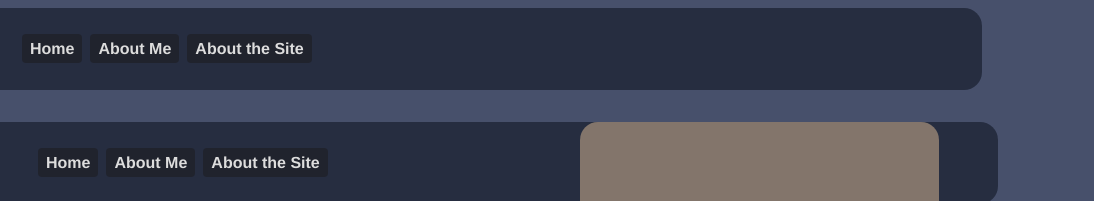
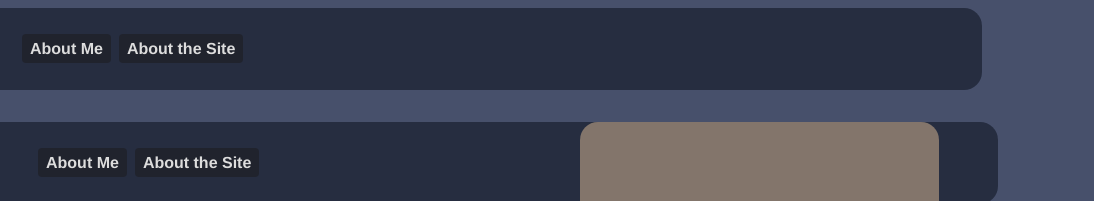
Before and after one commit to brent2333/htmx, a website: page public/index.html in a window 1280 px wide. Shown: the top 201 px of the page, 186-1280 px from the left. Drawn offline with Linux system fonts and the light colour scheme; no server answers.

Commit message:
minor tweaks

```diff
--- a/public/index.html
+++ b/public/index.html
@@ -11,7 +11,6 @@
     <header>
       <div class="round"><a class="logo" href="/"><img src="/assets/img/logo.jpg"  alt="logo BL"/></a></div>
       <div><ul>
-        <li><a hx-get="/home" hx-target="#container" hx-swap="innerHTML" hx-push-url="true" aria-selected="true">Home</a></li>
         <li><a hx-get="/about-me" hx-target="#container" hx-swap="innerHTML" hx-push-url="true">About Me</a></li>
         <li><a hx-get="/about" hx-target="#container" hx-swap="innerHTML" hx-push-url="true">About the Site</a></li>
     </ul></div>
```
